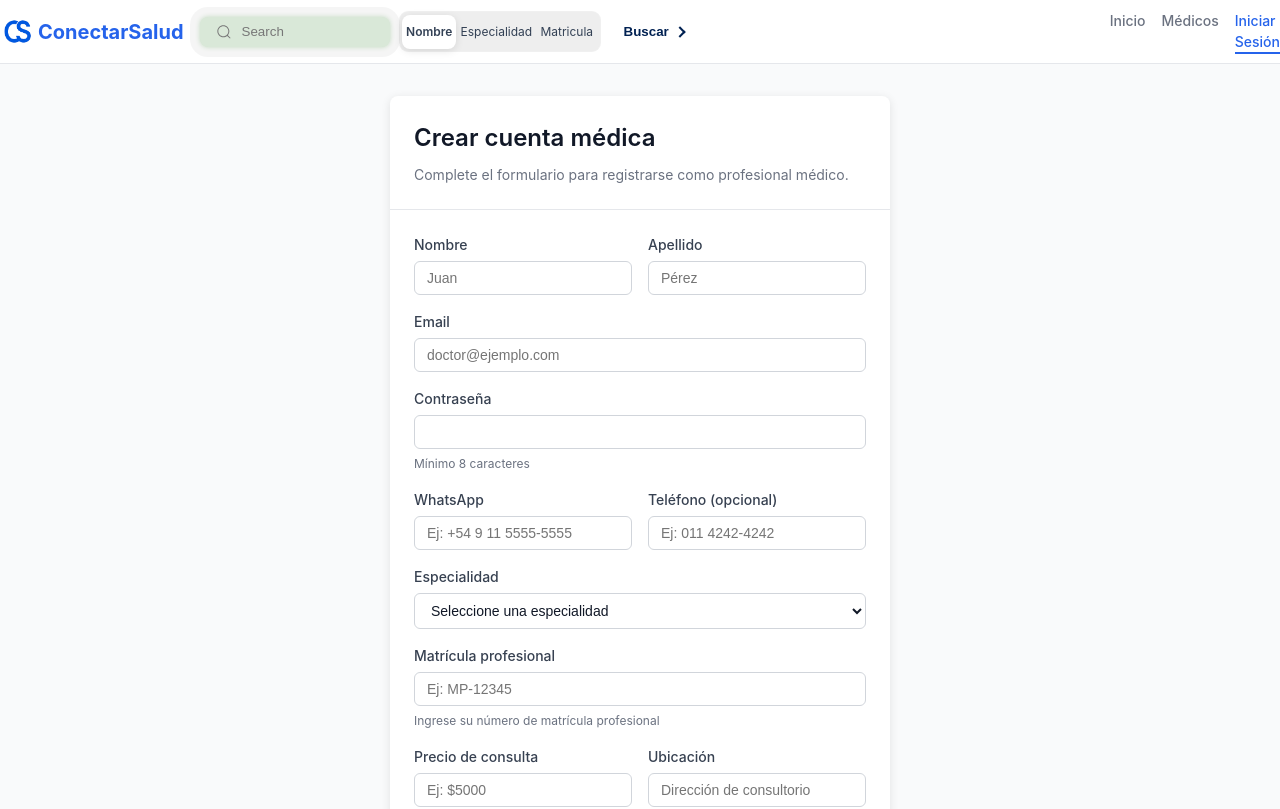
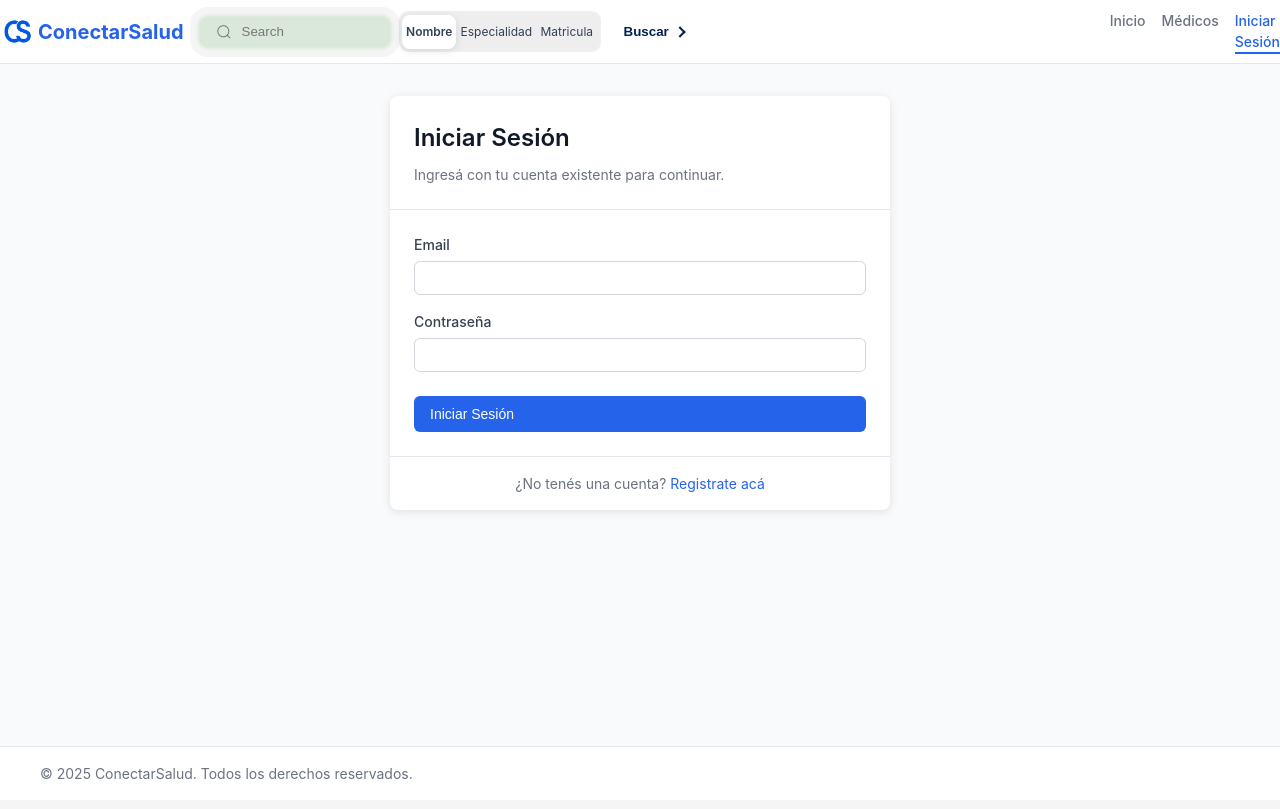
Before and after one commit to nicotorboli/Conectar-Salud, a React (Vite) app in the folder frontend/: page /login in a window 1280 px wide. Shown: the top 809 px of the page. Built offline with nearby package versions, Linux system fonts and the light colour scheme.

Commit message:
Front iniciar-sesion

```diff
--- a/frontend/src/App.jsx
+++ b/frontend/src/App.jsx
@@ -3,6 +3,7 @@ import "./App.css"
 import Layout from "./Layout.jsx"
 import RegistroMedico from "./components/RegistroMedico/RegistroMedico";
 import MedicosPage from "./components/MedicosPage/MedicosPage.jsx"
+import LoginForm from "./components/LoginForm/LoginForm.jsx";
 
 const App = () => {
   return (
@@ -12,8 +13,8 @@ const App = () => {
           {/* <Route path="/" element={<RegistroMedico />}> */}
             {/* <Route index element={<HomePage />} /> */}
             <Route path="/medicos" element={<MedicosPage />} />
-            {/* <Route path="/login" element={<LoginForm />} /> */}
-            <Route path="/login" element={<RegistroMedico/>} />
+            <Route path="/login" element={<LoginForm />} />
+            <Route path="/registro" element={<RegistroMedico/>} />
           </Route>
         </Routes>
     </BrowserRouter>
--- /dev/null
+++ b/frontend/src/components/LoginForm/LoginForm.css
@@ -0,0 +1,140 @@
+.registro-medico-card {
+    width: 100%;
+    max-width: 500px;
+    background-color: white;
+    border-radius: 8px;
+    box-shadow: 0 2px 10px rgba(0, 0, 0, 0.1);
+    margin: 0 auto;
+  }
+
+  .registro-medico-header {
+    padding: 24px;
+    border-bottom: 1px solid #e5e7eb;
+  }
+
+  .registro-medico-title {
+    font-size: 1.5rem;
+    font-weight: 600;
+    color: #111827;
+    margin: 0 0 8px 0;
+  }
+
+  .registro-medico-description {
+    font-size: 0.875rem;
+    color: #6b7280;
+    margin: 0;
+  }
+
+  .registro-medico-content {
+    padding: 24px;
+  }
+
+  .registro-medico-form {
+    display: flex;
+    flex-direction: column;
+    gap: 16px;
+  }
+
+  .form-row {
+    display: grid;
+    grid-template-columns: 1fr 1fr;
+    gap: 16px;
+  }
+
+  .form-group {
+    display: flex;
+    flex-direction: column;
+    gap: 6px;
+  }
+
+  .form-label {
+    font-size: 0.875rem;
+    font-weight: 500;
+    color: #374151;
+  }
+
+  .form-input,
+  .form-select,
+  .form-textarea {
+    padding: 8px 12px;
+    border: 1px solid #d1d5db;
+    border-radius: 6px;
+    font-size: 0.875rem;
+    color: #111827;
+    background-color: white;
+    transition: border-color 0.2s;
+  }
+
+  .form-input:focus,
+  .form-select:focus,
+  .form-textarea:focus {
+    outline: none;
+    border-color: #2563eb;
+    box-shadow: 0 0 0 2px rgba(37, 99, 235, 0.1);
+  }
+
+  .form-textarea {
+    min-height: 100px;
+    resize: vertical;
+  }
+
+  .form-description {
+    font-size: 0.75rem;
+    color: #6b7280;
+    margin: 0;
+  }
+
+  .form-error {
+    font-size: 0.75rem;
+    color: #dc2626;
+    margin: 2px 0 0 0;
+  }
+
+  .submit-button {
+    margin-top: 8px;
+    padding: 10px 16px;
+    background-color: #2563eb;
+    color: white;
+    border: none;
+    border-radius: 6px;
+    font-size: 0.875rem;
+    font-weight: 500;
+    cursor: pointer;
+    transition: background-color 0.2s;
+  }
+
+  .submit-button:hover {
+    background-color: #1d4ed8;
+  }
+
+  .submit-button:disabled {
+    background-color: #93c5fd;
+    cursor: not-allowed;
+  }
+
+  .registro-medico-footer {
+    padding: 16px 24px;
+    border-top: 1px solid #e5e7eb;
+    display: flex;
+    justify-content: center;
+  }
+
+  .login-link {
+    font-size: 0.875rem;
+    color: #6b7280;
+  }
+
+  .login-link-text {
+    color: #2563eb;
+    text-decoration: none;
+  }
+
+  .login-link-text:hover {
+    text-decoration: underline;
+  }
+
+  @media (max-width: 640px) {
+    .form-row {
+      grid-template-columns: 1fr;
+    }
+  }
--- /dev/null
+++ b/frontend/src/components/LoginForm/LoginForm.jsx
@@ -0,0 +1,86 @@
+import React, { useState } from "react";
+import "./LoginForm.css";
+
+const LoginForm = () => {
+  const [formData, setFormData] = useState({
+    email: "",
+    contraseña: "",
+  });
+
+  const [errors, setErrors] = useState({});
+
+  const handleChange = (e) => {
+    setFormData({ ...formData, [e.target.name]: e.target.value });
+  };
+
+
+const handleSubmit = async (e) => {
+    e.preventDefault();
+
+    const response = await fetch("http://localhost:8080/auth/login/medico", {
+        method: "POST",
+        headers: {
+           "Content-Type": "application/json",
+        },
+        body: JSON.stringify(formData),
+        });
+
+    if (response.ok) {
+      navigate("/")
+    }
+  };
+
+  return (
+    <div className="registro-medico-card">
+      <div className="registro-medico-header">
+        <h2 className="registro-medico-title">Iniciar Sesión</h2>
+        <p className="registro-medico-description">
+          Ingresá con tu cuenta existente para continuar.
+        </p>
+      </div>
+      <div className="registro-medico-content">
+        <form className="registro-medico-form" onSubmit={handleSubmit}>
+          <div className="form-group">
+            <label className="form-label" htmlFor="email">Email</label>
+            <input
+              type="email"
+              name="email"
+              id="email"
+              className="form-input"
+              value={formData.email}
+              onChange={handleChange}
+            />
+            {errors.email && <p className="form-error">{errors.email}</p>}
+          </div>
+
+          <div className="form-group">
+            <label className="form-label" htmlFor="contraseña">Contraseña</label>
+            <input
+              type="password"
+              name="contraseña"
+              id="contraseña"
+              className="form-input"
+              value={formData.contraseña}
+              onChange={handleChange}
+            />
+            {errors.contraseña && <p className="form-error">{errors.contraseña}</p>}
+          </div>
+
+          <button type="submit" className="submit-button">
+            Iniciar Sesión
+          </button>
+        </form>
+      </div>
+      <div className="registro-medico-footer">
+        <p className="login-link">
+          ¿No tenés una cuenta?{" "}
+          <a href="/registro" className="login-link-text">
+            Registrate acá
+          </a>
+        </p>
+      </div>
+    </div>
+  );
+};
+
+export default LoginForm;
--- a/frontend/src/components/RegistroMedico/RegistroMedico.jsx
+++ b/frontend/src/components/RegistroMedico/RegistroMedico.jsx
@@ -1,6 +1,6 @@
 "use client";
-
-import { useState } from "react";
+import { Link } from "react-router-dom";
+import { useState, useEffect } from "react";
 import "./RegistroMedico.css";
 import { useNavigate } from "react-router-dom";
 
@@ -20,7 +20,14 @@ export function RegistroMedico() {
     nroLinea: "",
   });
   const [errors, setErrors] = useState({});
+  const [especialidades, setEspecialidades] = useState([]);
   const navigate = useNavigate()
+
+  useEffect(() => {
+    fetch("http://localhost:8080/medicos/especialidades")
+      .then((res) => res.json())
+      .then((data) => setEspecialidades(data))
+  }, []);
 
   const handleChange = (e) => {
     const { name, value } = e.target;
@@ -200,22 +207,16 @@ export function RegistroMedico() {
               onChange={handleChange}
             >
               <option value="">Seleccione una especialidad</option>
-              <option value="medicina_general">Medicina General</option>
-              <option value="cardiologia">Cardiología</option>
-              <option value="dermatologia">Dermatología</option>
-              <option value="neurologia">Neurología</option>
-              <option value="pediatria">Pediatría</option>
-              <option value="psiquiatria">Psiquiatría</option>
-              <option value="ginecologia">Ginecología</option>
-              <option value="oftalmologia">Oftalmología</option>
-              <option value="traumatologia">Traumatología</option>
-              <option value="otra">Otra</option>
+              {especialidades.map((esp) => (
+                <option key={esp.valor} value={esp.valor}>
+                  {esp.display}
+                </option>
+              ))}
             </select>
             {errors.especialidad && (
               <p className="form-error">{errors.especialidad}</p>
             )}
           </div>
-
           <div className="form-group">
             <label className="form-label">Matrícula profesional</label>
             <input
@@ -289,9 +290,9 @@ export function RegistroMedico() {
       <div className="registro-medico-footer">
         <div className="login-link">
           ¿Ya tiene una cuenta?{" "}
-          <a href="/login" className="login-link-text">
+          <Link to="/login" className="login-link-text">
             Iniciar sesión
-          </a>
+          </Link>
         </div>
       </div>
     </div>
```
